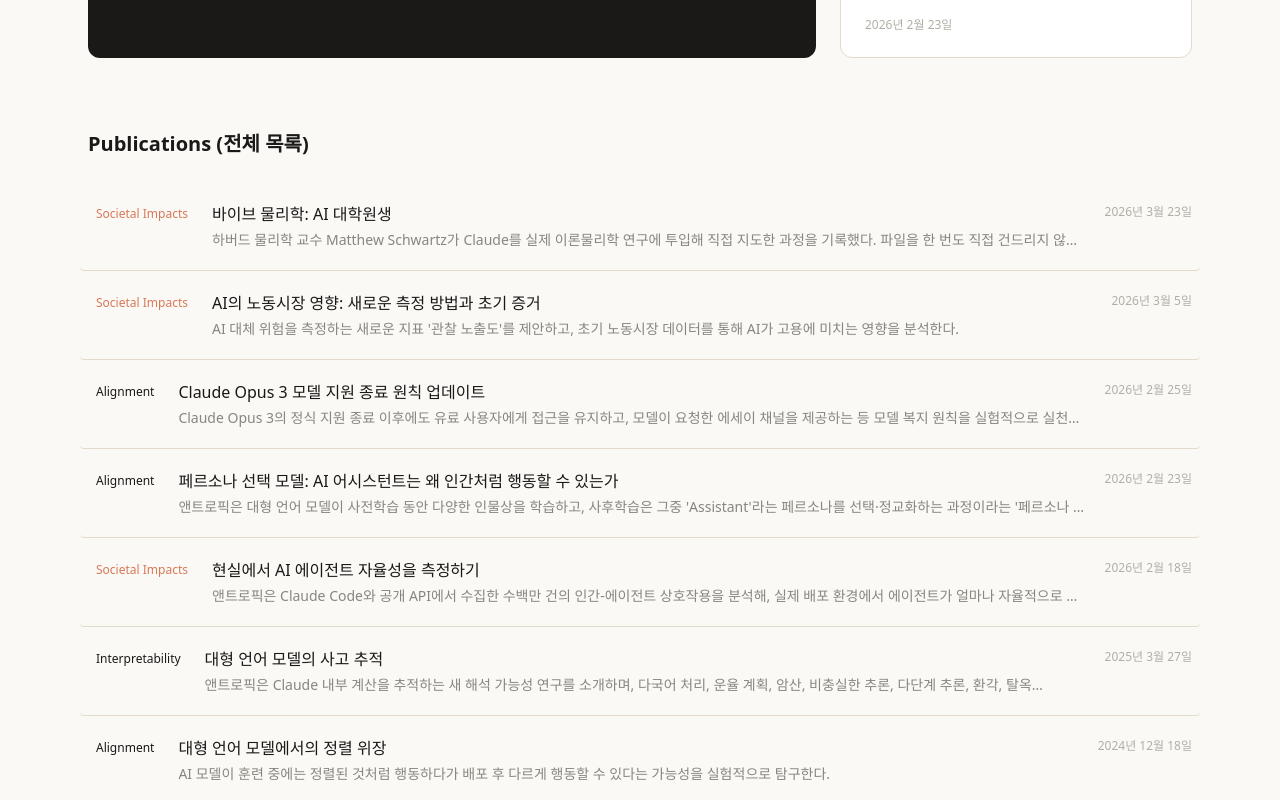
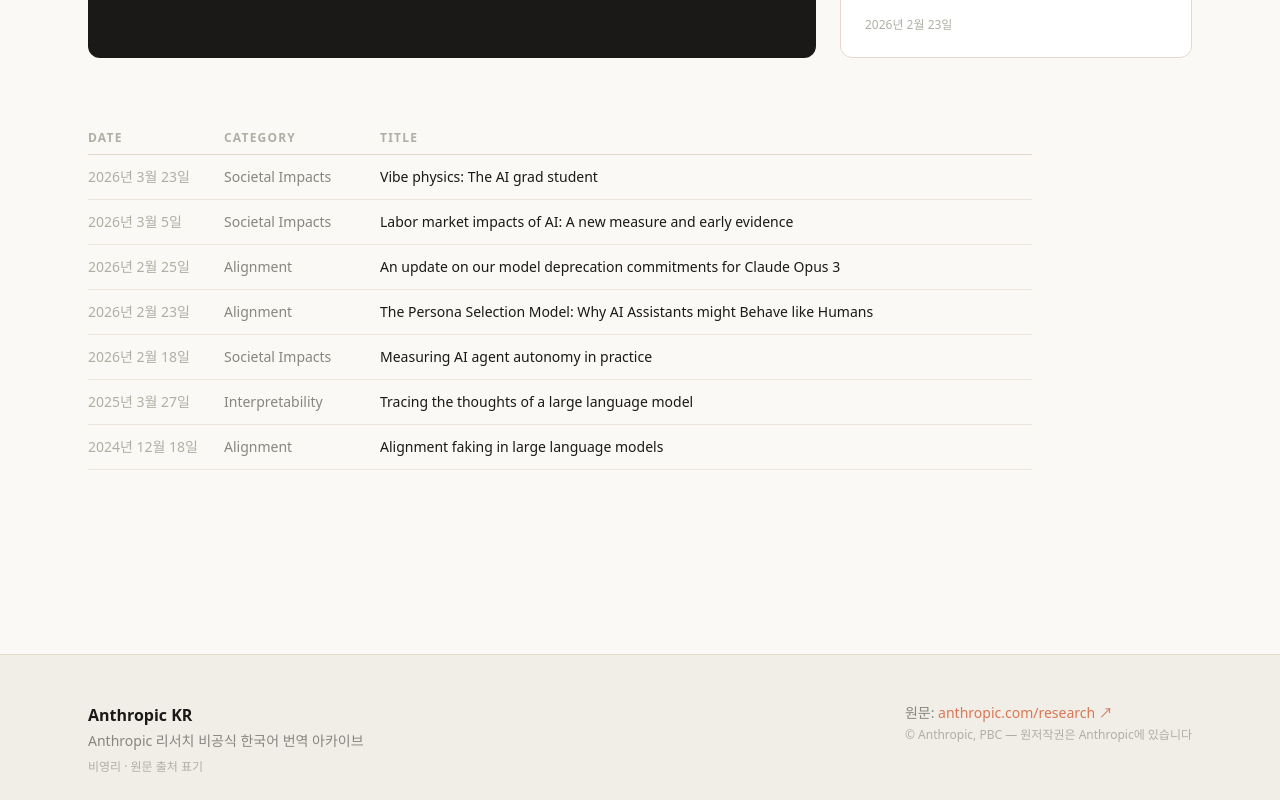
Before and after one commit to ITlearning/Anthropic-Research-KR, a Next.js app: page / in a window 1280 px wide. Shown: the part 1020-1820 px from the top of the page. Built offline with nearby package versions, Linux system fonts and the light colour scheme; a web font is replaced by a local one.

Commit message:
feat: 목록 테이블 레이아웃 + 호버 시 히어로 이미지 미리보기

```diff
--- a/components/research/PublicationsList.tsx
+++ b/components/research/PublicationsList.tsx
@@ -1,7 +1,15 @@
-import { ArticleCard } from './ArticleCard'
+'use client'
+
+import { useState } from 'react'
+import Link from 'next/link'
+import Image from 'next/image'
 import type { ArticleMeta } from '@/lib/types'
+import { formatDate } from '@/lib/constants'
 
 export function PublicationsList({ articles }: { articles: ArticleMeta[] }) {
+  const [hoveredSlug, setHoveredSlug] = useState<string | null>(null)
+  const hovered = articles.find(a => a.slug === hoveredSlug)
+
   if (articles.length === 0) {
     return (
       <p className="text-slate-custom-500 py-12 text-center text-sm">
@@ -9,15 +17,62 @@
       </p>
     )
   }
+
   return (
     <section className="py-6">
-      <h2 className="font-sans font-semibold text-slate-custom-900 text-xl mb-6">
-        Publications (전체 목록)
-      </h2>
-      <div>
-        {articles.map(article => (
-          <ArticleCard key={article.slug} article={article} variant="list" />
-        ))}
+      <div className="flex gap-8 items-start">
+        {/* 테이블 */}
+        <div className="flex-1 min-w-0">
+          {/* 헤더 */}
+          <div className="grid grid-cols-[120px_140px_1fr] gap-4 pb-2 border-b border-oat">
+            <span className="text-xs font-semibold tracking-widest text-slate-custom-400 uppercase">Date</span>
+            <span className="text-xs font-semibold tracking-widest text-slate-custom-400 uppercase">Category</span>
+            <span className="text-xs font-semibold tracking-widest text-slate-custom-400 uppercase">Title</span>
+          </div>
+
+          {/* 행 */}
+          {articles.map(article => (
+            <Link
+              key={article.slug}
+              href={`/research/${article.slug}`}
+              className="grid grid-cols-[120px_140px_1fr] gap-4 py-3 border-b border-oat/60 hover:bg-ivory-dark/40 transition-colors duration-100 group"
+              onMouseEnter={() => setHoveredSlug(article.slug)}
+              onMouseLeave={() => setHoveredSlug(null)}
+            >
+              <span className="text-sm text-slate-custom-400 self-center">
+                {formatDate(article.date)}
+              </span>
+              <span className="text-sm text-slate-custom-500 self-center">
+                {article.category}
+              </span>
+              <span className="text-sm text-slate-custom-900 group-hover:text-clay transition-colors self-center font-medium">
+                {article.titleEn || article.title}
+              </span>
+            </Link>
+          ))}
+        </div>
+
+        {/* 우측 이미지 미리보기 — 호버 시 표시 */}
+        <div className="hidden lg:block w-32 shrink-0 self-start sticky top-24">
+          <div
+            className="w-32 h-32 rounded-lg flex items-center justify-center transition-all duration-200"
+            style={{
+              backgroundColor: hovered?.heroImageBg ?? 'transparent',
+              opacity: hovered?.heroImage ? 1 : 0,
+            }}
+          >
+            {hovered?.heroImage && (
+              <Image
+                src={hovered.heroImage}
+                alt={hovered.title}
+                width={96}
+                height={96}
+                className="w-20 h-20 object-contain"
+                unoptimized={hovered.heroImage.endsWith('.svg')}
+              />
+            )}
+          </div>
+        </div>
       </div>
     </section>
   )
```
